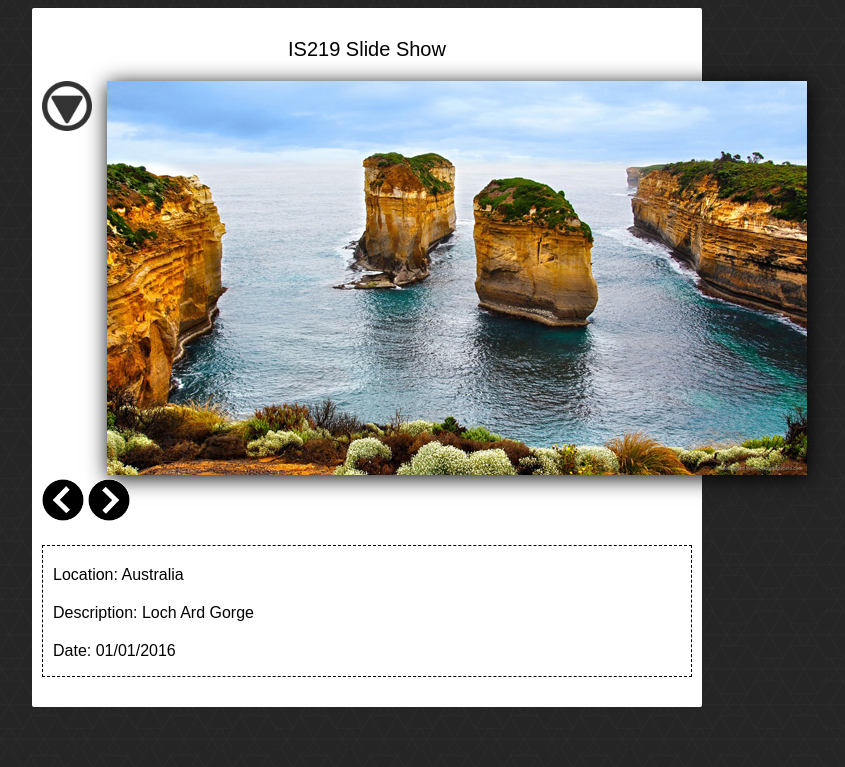
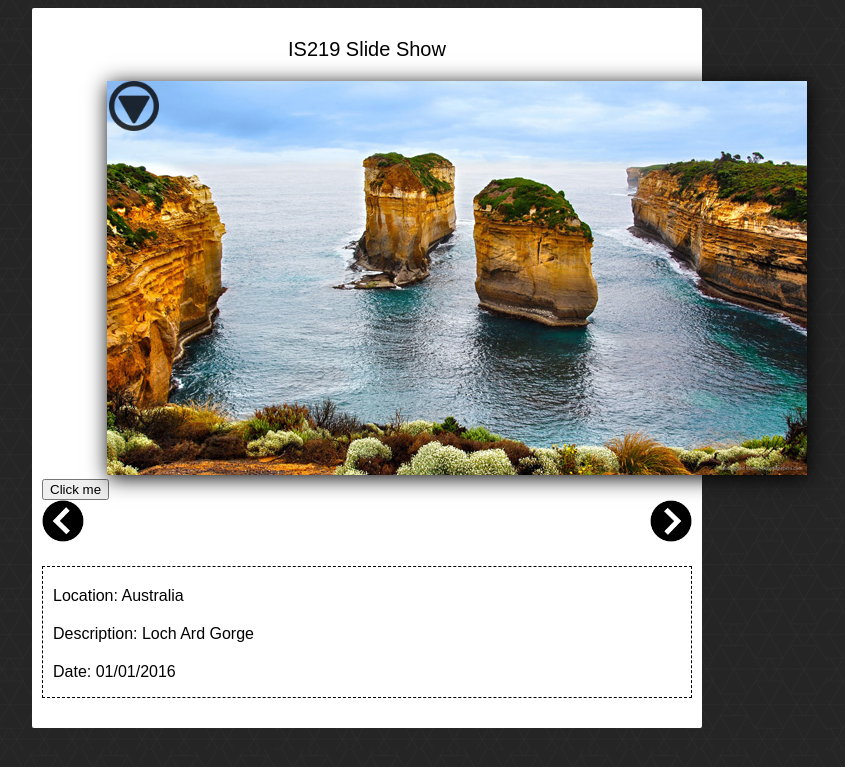
Before and after one commit to 122ccatalano/catalano-P2, a PHP site: page /index.html in a window 1280 px wide. Shown: the top 767 px of the page, without its empty margins (273-1118 px from the left). Run offline with PHP 8.4, Linux system fonts and the light colour scheme; grey boxes labelled with a size stand in for pictures from a placeholder-image service; some libraries are stand-ins or nearby versions.

Commit message:
Part 3 - Working

```diff
--- a/css/style.css
+++ b/css/style.css
@@ -55,8 +55,11 @@
 }
 
 #nextPhoto {
+	position: absolute;
 	height: 42px;
 	width: 42px;
+  top: 0px;
+  right: 0px;
 }
 
 .details p {
@@ -71,22 +74,29 @@
 /*Add CSS styles to rotate the element 90deg
 Make it animate nicely. You'll need CSS3 for this*/
 .rot90 {
-	/* position: absolute;
-	margin: auto;
-  width: 50%;
-	height: auto;
-	bottom: 0; */
-	transform: rotate(90deg);
+	 -webkit-transform: rotate(90deg);
+    -moz-transform: rotate(90deg);
+    -o-transform: rotate(90deg);
+    -ms-transform: rotate(90deg);
+    transform: rotate(90deg);
 }
 
 /*Add CSS styles to rotate the element 180deg
 Make it animate nicely. You'll need CSS3 for this*/
 .rot180 {
-	transform: rotate(180deg);
+	-webkit-transform: rotate(180deg);
+	 -moz-transform: rotate(180deg);
+	 -o-transform: rotate(180deg);
+	 -ms-transform: rotate(1800deg);
+	 transform: rotate(180deg);
 }
 
 /*Add CSS styles to rotate the element 270deg
 Make it animate nicely. You'll need CSS3 for this*/
 .rot270 {
-	transform: rotate(270deg);
+	-webkit-transform: rotate(270deg);
+	 -moz-transform: rotate(270deg);
+	 -o-transform: rotate(270deg);
+	 -ms-transform: rotate(270deg);
+	 transform: rotate(270deg);
 }
--- a/index.html
+++ b/index.html
@@ -15,7 +15,7 @@
       <div class="photoHolder">
         <img class="thumbnail" id="photo" src="http://placehold.it/518x389?text=Welcome+to+my+Gallery" alt="Gallery Image"/>
       </div>
-      <img class="moreIndicator rot90" src="img/more.png" alt="More Content"/>
+      <button onclick="myFunction()">Click me</button><img class="moreIndicator rot90" src="img/more.png" alt="More Content"/>
       <div id="nav">
         <img id="prevPhoto" class='rot180' src="img/arrow.png" alt="Previous Photo"/>
         <img id="nextPhoto" src="img/arrow.png" alt="Next Photo"/>
```
